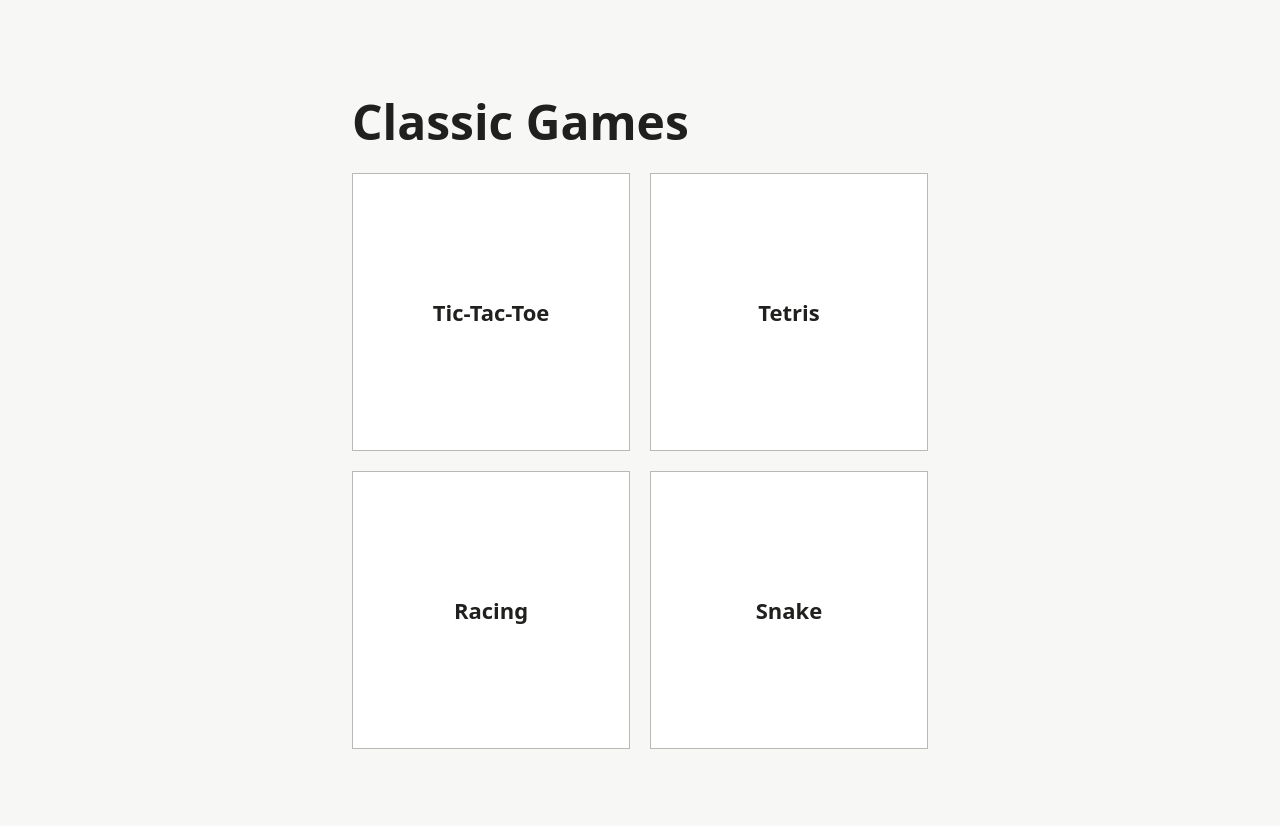
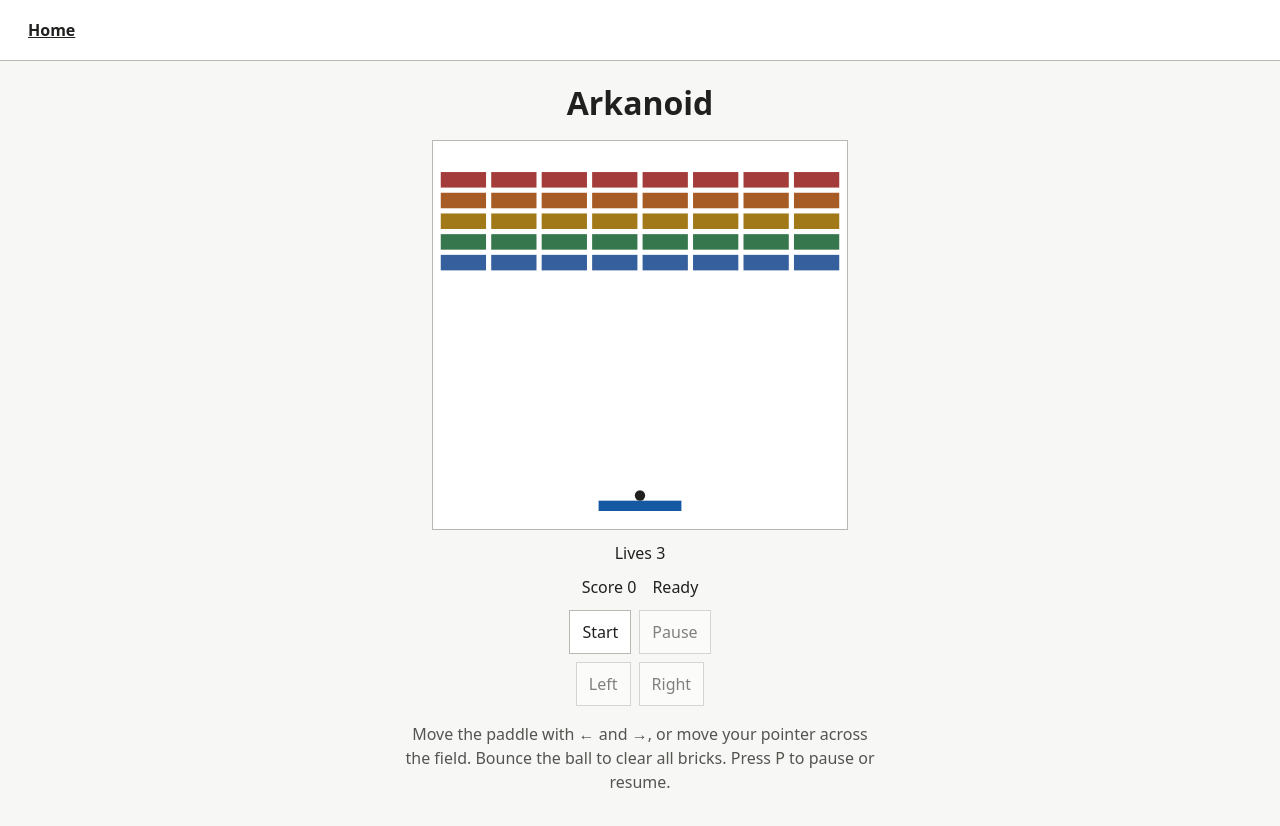
Before and after one commit to santijaga/classic-games, an Angular app: page /arkanoid in a window 1280 px wide. Before the commit this address led to /. Shown: the top 826 px of the page. Built offline with nearby package versions, Linux system fonts and the light colour scheme.

Commit message:
Add Arkanoid game

```diff
--- a/src/app/app.routes.ts
+++ b/src/app/app.routes.ts
@@ -27,5 +27,10 @@ export const routes: Routes = [
     title: 'Snake | Classic Games',
     loadComponent: () => import('./snake/snake').then((module) => module.Snake),
   },
+  {
+    path: 'arkanoid',
+    title: 'Arkanoid | Classic Games',
+    loadComponent: () => import('./arkanoid/arkanoid').then((module) => module.Arkanoid),
+  },
   { path: '**', redirectTo: '' },
 ];
--- /dev/null
+++ b/src/app/arkanoid/arkanoid-game.ts
@@ -0,0 +1,100 @@
+export const fieldWidth = 320;
+export const fieldHeight = 300;
+export const paddleY = 278;
+export const paddleWidth = 64;
+export const paddleHeight = 8;
+export const ballRadius = 4;
+export const brickWidth = 35;
+export const brickHeight = 12;
+
+interface Brick {
+  id: number;
+  row: number;
+  x: number;
+  y: number;
+}
+
+export class ArkanoidGame {
+  paddleX = (fieldWidth - paddleWidth) / 2;
+  ball = { x: fieldWidth / 2, y: paddleY - ballRadius, dx: 2, dy: -3 };
+  bricks: Brick[] = Array.from({ length: 40 }, (_, id) => {
+    const row = Math.floor(id / 8);
+    return { id, row, x: 6 + (id % 8) * 39, y: 24 + row * 16 };
+  });
+  score = 0;
+  lives = 3;
+  private serveTicks = 36;
+
+  movePaddle(center: number): void {
+    this.paddleX = Math.max(0, Math.min(fieldWidth - paddleWidth, center - paddleWidth / 2));
+    if (this.serveTicks > 0) this.ball.x = this.paddleX + paddleWidth / 2;
+  }
+
+  step(): 'game-over' | 'won' | undefined {
+    if (this.serveTicks > 0) {
+      this.serveTicks--;
+      return;
+    }
+
+    const ball = this.ball;
+    const previous = { x: ball.x, y: ball.y };
+    ball.x += ball.dx;
+    ball.y += ball.dy;
+    if (ball.x <= ballRadius || ball.x >= fieldWidth - ballRadius) {
+      ball.x = Math.max(ballRadius, Math.min(fieldWidth - ballRadius, ball.x));
+      ball.dx *= -1;
+    }
+    if (ball.y <= ballRadius) {
+      ball.y = ballRadius;
+      ball.dy = Math.abs(ball.dy);
+    }
+
+    if (ball.dy > 0 && previous.y + ballRadius <= paddleY && ball.y + ballRadius >= paddleY) {
+      const impactX = previous.x + (ball.x - previous.x) * (paddleY - ballRadius - previous.y) / ball.dy;
+      if (impactX >= this.paddleX - ballRadius && impactX <= this.paddleX + paddleWidth + ballRadius) {
+        const offset = (impactX - this.paddleX - paddleWidth / 2) / (paddleWidth / 2);
+        const angle = Math.max(-1, Math.min(1, offset)) * Math.PI / 3;
+        const speed = Math.min(5, Math.hypot(ball.dx, ball.dy) + 0.1);
+        ball.y = paddleY - ballRadius;
+        ball.dx = Math.sin(angle) * speed;
+        ball.dy = -Math.cos(angle) * speed;
+      }
+    }
+
+    const brick = this.bricks.find(({ x, y }) =>
+      ball.x + ballRadius > x && ball.x - ballRadius < x + brickWidth &&
+      ball.y + ballRadius > y && ball.y - ballRadius < y + brickHeight,
+    );
+    if (brick) {
+      if (previous.y <= brick.y - ballRadius || previous.y >= brick.y + brickHeight + ballRadius) {
+        ball.y = previous.y;
+        ball.dy *= -1;
+      } else {
+        ball.x = previous.x;
+        ball.dx *= -1;
+      }
+      this.bricks = this.bricks.filter(({ id }) => id !== brick.id);
+      this.score += 10;
+      if (this.bricks.length === 0) return 'won';
+    }
+
+    if (ball.y - ballRadius > fieldHeight) {
+      this.lives--;
+      if (this.lives === 0) return 'game-over';
+      this.serveTicks = 36;
+      this.ball = { x: this.paddleX + paddleWidth / 2, y: paddleY - ballRadius, dx: 2, dy: -3 };
+    }
+
+    return undefined;
+  }
+
+  snapshot() {
+    return {
+      paddleX: this.paddleX,
+      ball: { x: this.ball.x, y: this.ball.y },
+      bricks: this.bricks,
+      score: this.score,
+      lives: this.lives,
+    };
+  }
+}
--- /dev/null
+++ b/src/app/arkanoid/arkanoid.html
@@ -0,0 +1,26 @@
+<app-game-page title="Arkanoid">
+  @let state = view();
+  <svg
+    [attr.viewBox]="viewBox"
+    role="img"
+    aria-label="Arkanoid playfield"
+    (pointerdown)="moveTo($event)"
+    (pointermove)="moveTo($event)"
+  >
+    @for (block of state.bricks; track block.id) {
+      <rect [attr.x]="block.x" [attr.y]="block.y" [attr.width]="brick.width" [attr.height]="brick.height" [attr.fill]="colors[block.row]" />
+    }
+    <rect class="paddle" [attr.x]="state.paddleX" [attr.y]="paddle.y" [attr.width]="paddle.width" [attr.height]="paddle.height" />
+    <circle class="ball" [attr.cx]="state.ball.x" [attr.cy]="state.ball.y" [attr.r]="ballRadius" />
+  </svg>
+  <p class="lives">Lives {{ state.lives }}</p>
+  <app-arcade-controls
+    [phase]="loop.phase()"
+    [score]="state.score"
+    [actions]="actions"
+    instructions="Move the paddle with ← and →, or move your pointer across the field. Bounce the ball to clear all bricks. Press P to pause or resume."
+    (start)="start()"
+    (pause)="loop.togglePause()"
+    (move)="move($event)"
+  />
+</app-game-page>
--- /dev/null
+++ b/src/app/arkanoid/arkanoid.ts
@@ -0,0 +1,73 @@
+import { Component, signal } from '@angular/core';
+import { ArcadeControls } from '../arcade/arcade-controls';
+import { ArcadeLoop } from '../arcade/arcade-loop';
+import { GamePage } from '../game-page/game-page';
+import {
+  ArkanoidGame,
+  ballRadius,
+  brickHeight,
+  brickWidth,
+  fieldHeight,
+  fieldWidth,
+  paddleHeight,
+  paddleWidth,
+  paddleY,
+} from './arkanoid-game';
+
+@Component({
+  selector: 'app-arkanoid',
+  imports: [GamePage, ArcadeControls],
+  templateUrl: './arkanoid.html',
+  styles: `
+    svg {
+      display: block;
+      width: min(100%, 26rem);
+      height: auto;
+      margin-inline: auto;
+      border: 1px solid var(--border);
+      background: var(--surface);
+      touch-action: none;
+    }
+    .paddle { fill: #1459a1; }
+    .ball { fill: #20201e; }
+    .lives { margin: 0.75rem 0 0; }
+  `,
+})
+export class Arkanoid {
+  private game = new ArkanoidGame();
+  protected readonly loop = new ArcadeLoop();
+  protected readonly view = signal(this.game.snapshot());
+  protected readonly actions = ['Left', 'Right'];
+  protected readonly viewBox = `0 0 ${fieldWidth} ${fieldHeight}`;
+  protected readonly paddle = { y: paddleY, width: paddleWidth, height: paddleHeight };
+  protected readonly brick = { width: brickWidth, height: brickHeight };
+  protected readonly ballRadius = ballRadius;
+  protected readonly colors = ['#a43c3c', '#a85c25', '#a17919', '#37774d', '#365f9e'];
+
+  protected start(): void {
+    this.game = new ArkanoidGame();
+    this.view.set(this.game.snapshot());
+    this.loop.start(() => {
+      const result = this.game.step();
+      this.view.set(this.game.snapshot());
+      if (result) this.loop.finish(result);
+    }, 16);
+  }
+
+  protected move(action: string): void {
+    const offset = action === 'Left' ? -17 : 17;
+    this.game.movePaddle(this.game.paddleX + paddleWidth / 2 + offset);
+    this.view.set(this.game.snapshot());
+  }
+
+  protected moveTo(event: PointerEvent): void {
+    if (this.loop.phase() !== 'playing' || !event.isPrimary) return;
+    if (event.type === 'pointermove' && event.pointerType !== 'mouse' && !event.buttons) return;
+
+    const field = event.currentTarget as SVGSVGElement;
+    if (event.type === 'pointerdown') field.setPointerCapture(event.pointerId);
+    const bounds = field.getBoundingClientRect();
+    this.game.movePaddle((event.clientX - bounds.left) * fieldWidth / bounds.width);
+    this.view.set(this.game.snapshot());
+  }
+}
--- a/src/app/dashboard/dashboard.ts
+++ b/src/app/dashboard/dashboard.ts
@@ -12,6 +12,7 @@ import { RouterLink } from '@angular/router';
         <a routerLink="/tetris">Tetris</a>
         <a routerLink="/racing">Racing</a>
         <a routerLink="/snake">Snake</a>
+        <a routerLink="/arkanoid">Arkanoid</a>
       </nav>
     </main>
   `,
```
